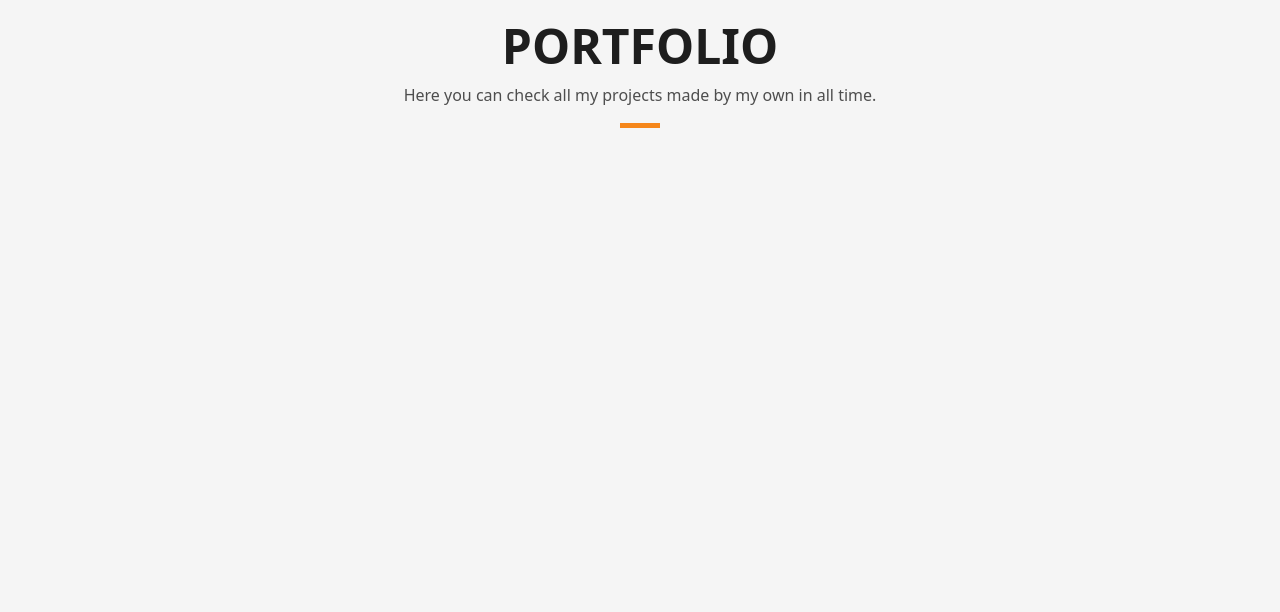
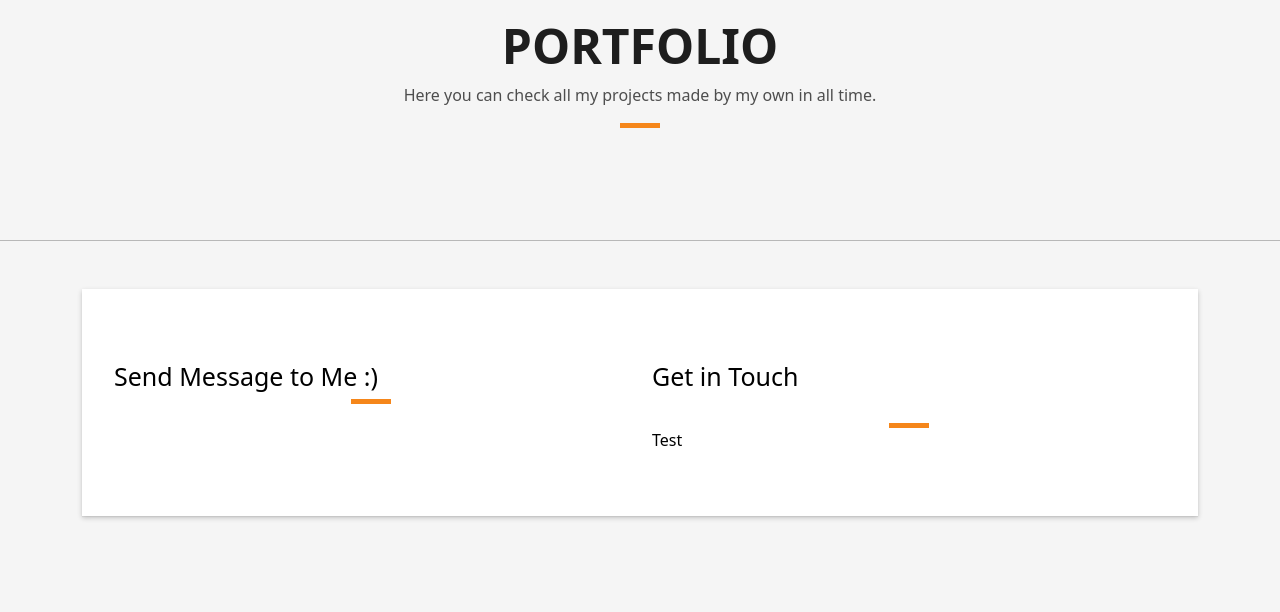
Before and after one commit to radk0n9/portfolio-website, a Flask app: page / in a window 1280 px wide. Shown: the part 1208-1820 px from the top of the page. Before the commit the page ends 1336 px from the top, so only its background shows below. Run offline with Flask 2, Linux system fonts and the light colour scheme; some libraries are stand-ins or nearby versions.

Commit message:
New section about without form

```diff
--- a/static/css/style.css
+++ b/static/css/style.css
@@ -245,7 +245,7 @@
 }
 
 .github-but {
-    height: 50px;
-    width: 50px;
-    float: right;
+    height: 60px;
+    width: 60px;
+    margin: 0.5rem;
 }
--- a/templates/index.html
+++ b/templates/index.html
@@ -176,6 +176,39 @@
         </div>
       </div>
     </section>
+    <hr>
+    <section id="contact" class="contact pt-5 pb-5">
+      <div class="container">
+        <div class="row">
+          <div class="col-sm-12">
+            <div class="contact-m">
+              <div id="contat" class="box-shadow-full">
+                <div class="row">
+                  <div class="col-md-6">
+                    <div class="title-box-2 pt-4 pb-4">
+                      <h5 class="title-left">Send Message to Me :)</h5>
+                      <div class="line"></div>
+                    </div>
+                    <form>
+
+                    </form>
+                  </div>
+                <div class="col-md-6">
+                  <div class="title-box-6 pt-4 pb-4">
+                    <h5 class="title-left">Get in Touch</h5>
+                  </div>
+                  <div class="line"></div>
+                  <div class="more-info">
+                    <p class="">Test</p>
+                  </div>
+                </div>
+                </div>
+              </div>
+            </div>
+          </div>
+        </div>
+      </div>
+    </section>
   </main>
 
 
```
